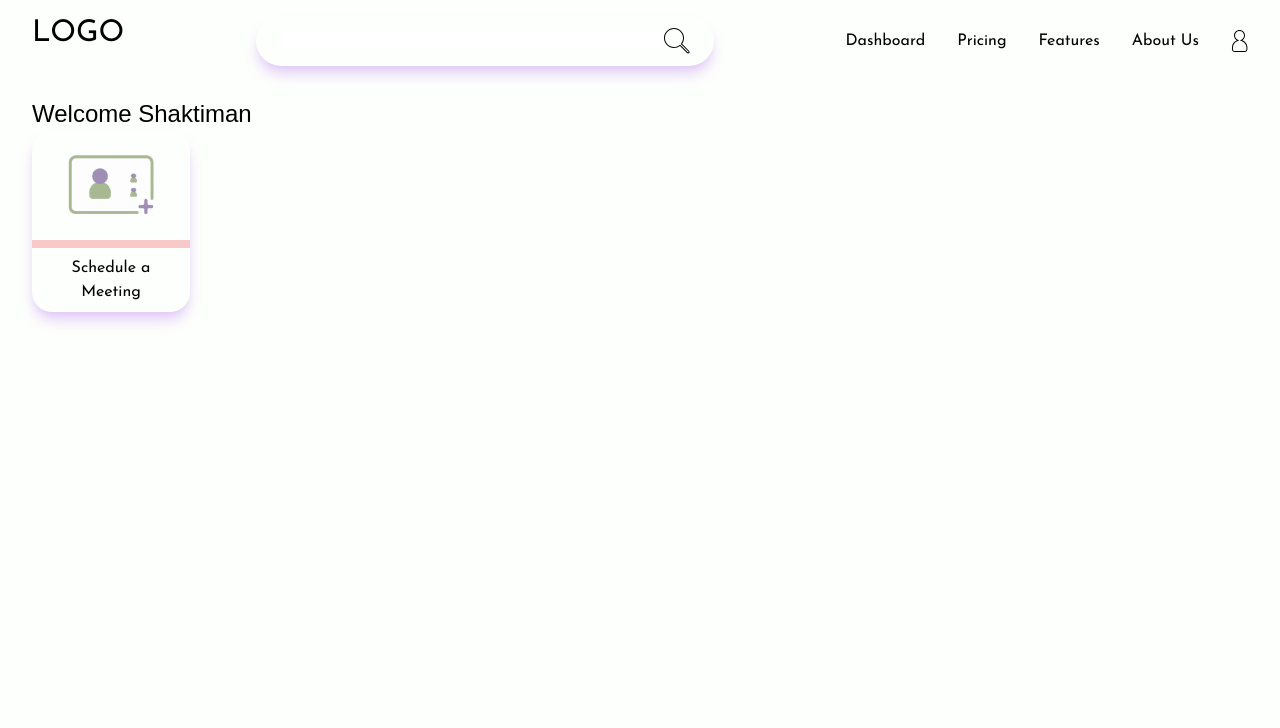
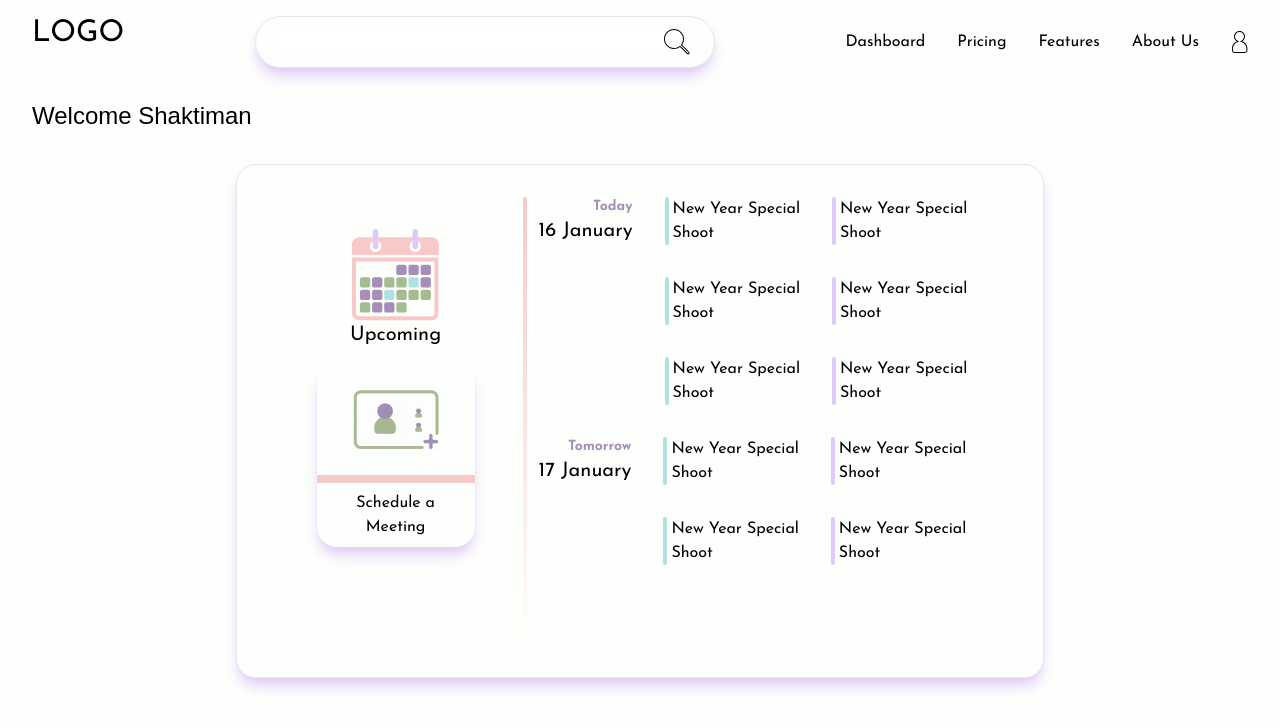
Before and after one commit to D32SSV/wizarding_media_assignment, a React (Vite) app: page / in a window 1280 px wide. Shown: the top 728 px of the page. Built offline with nearby package versions, Linux system fonts and the light colour scheme; a web font is replaced by a local one.

Commit message:
Landing complete

```diff
--- a/src/App.tsx
+++ b/src/App.tsx
@@ -1,5 +1,5 @@
+import LandingCalender from "./components/LandingCalender";
 import Navbar from "./components/Navbar";
-import ScheduleMeeting from "./components/ScheduleMeeting";
 import WelcomeUser from "./components/WelcomeUser";
 
 function App() {
@@ -7,7 +7,9 @@ function App() {
     <>
       <Navbar />
       <WelcomeUser name="Shaktiman" />
-      <ScheduleMeeting />
+      <div className="flex items-center justify-around">
+        <LandingCalender />
+      </div>
     </>
   );
 }
--- /dev/null
+++ b/src/components/LandingCalender.tsx
@@ -0,0 +1,71 @@
+import ScheduleMeeting from "./ScheduleMeeting";
+import cal from "../assets/icons/cal.svg";
+const LandingCalender = () => {
+  const currentDate = new Date();
+  return (
+    <div className="shadow-[#E1C9F7] shadow-lg w-max flex rounded-[20px] py-8 border px-16">
+      <div className="flex gap-8">
+        <div className="flex flex-col p-4">
+          <div className="p-4 flex items-center justify-center flex-col">
+            <img src={cal} alt="" />
+            <p className="font-jose text-xl">Upcoming</p>
+          </div>
+          <ScheduleMeeting />
+        </div>
+        <div className="w-1 h-full bg-gradient-to-t from-transparent to-[#F7CAC9] rounded-sm"></div>
+      </div>
+      <div className=" flex flex-col justify-start text-right px-3 gap-8">
+        <div className="font-jose flex gap-8">
+          <div>
+            <p className="text-[#A58FB9] font-bold text-sm">Today</p>
+            <p className="text-xl">
+              {currentDate.getDate()}{" "}
+              {currentDate.toLocaleString("default", { month: "long" })}
+            </p>
+          </div>
+          <div className="grid grid-cols-2 grid-rows-3 gap-8">
+            {Array(6)
+              .fill(0)
+              .map((_, index) => (
+                <div className="flex" key={index}>
+                  <div
+                    className={`w-1 h-full ${index % 2 === 0 ? "bg-[#B0E2E3]" : "bg-[#E1C9F7]"} rounded-sm`}
+                  ></div>
+                  <div className="text-left ml-1">
+                    <p>New Year Special</p>
+                    <p>Shoot</p>
+                  </div>
+                </div>
+              ))}
+          </div>
+        </div>
+        <div className="font-jose flex gap-8">
+          <div>
+            <p className="text-[#A58FB9] font-bold text-sm">Tomorrow</p>
+            <p className="text-xl">
+              {currentDate.getDate() + 1}{" "}
+              {currentDate.toLocaleString("default", { month: "long" })}
+            </p>
+          </div>
+          <div className="grid grid-cols-2 grid-rows-3 gap-8">
+            {Array(4)
+              .fill(0)
+              .map((_, index) => (
+                <div className="flex" key={index}>
+                  <div
+                    className={`w-1 h-${index === 2 || index === 3 ? `0` : `full`} ${index % 2 === 0 ? "bg-[#B0E2E3]" : "bg-[#E1C9F7]"} rounded-sm ${index === 2 || index === 3 ? `bg-gradient-to-t from-transparent to-${index % 2 === 0 ? "bg-[#B0E2E3]" : "bg-[#E1C9F7]"}` : ""}`}
+                  ></div>
+                  <div className="text-left ml-1">
+                    <p>New Year Special</p>
+                    <p>Shoot</p>
+                  </div>
+                </div>
+              ))}
+          </div>
+        </div>
+      </div>
+    </div>
+  );
+};
+
+export default LandingCalender;
--- a/src/components/Navbar.tsx
+++ b/src/components/Navbar.tsx
@@ -5,7 +5,7 @@ const Navbar = () => {
   return (
     <nav className="flex justify-between items-stretch font-jose mb-8">
       <p className="no-underline text-black font-normal text-3xl">LOGO</p>
-      <div className="min-w-max rounded-full px-6 py-3 shadow-[#E1C9F7] shadow-lg">
+      <div className="min-w-max rounded-full px-6 py-3 shadow-[#E1C9F7] shadow-lg border">
         <input
           className="border-none focus:outline-none min-w-96"
           type="text"
--- a/src/components/WelcomeUser.tsx
+++ b/src/components/WelcomeUser.tsx
@@ -3,7 +3,7 @@ type UserProp = {
 };
 
 const WelcomeUser = ({ name }: UserProp) => {
-  return <p className="font-jockey text-2xl">Welcome {name || "Name"}</p>;
+  return <p className="font-jockey text-2xl mb-8">Welcome {name || "Name"}</p>;
 };
 
 export default WelcomeUser;
```
